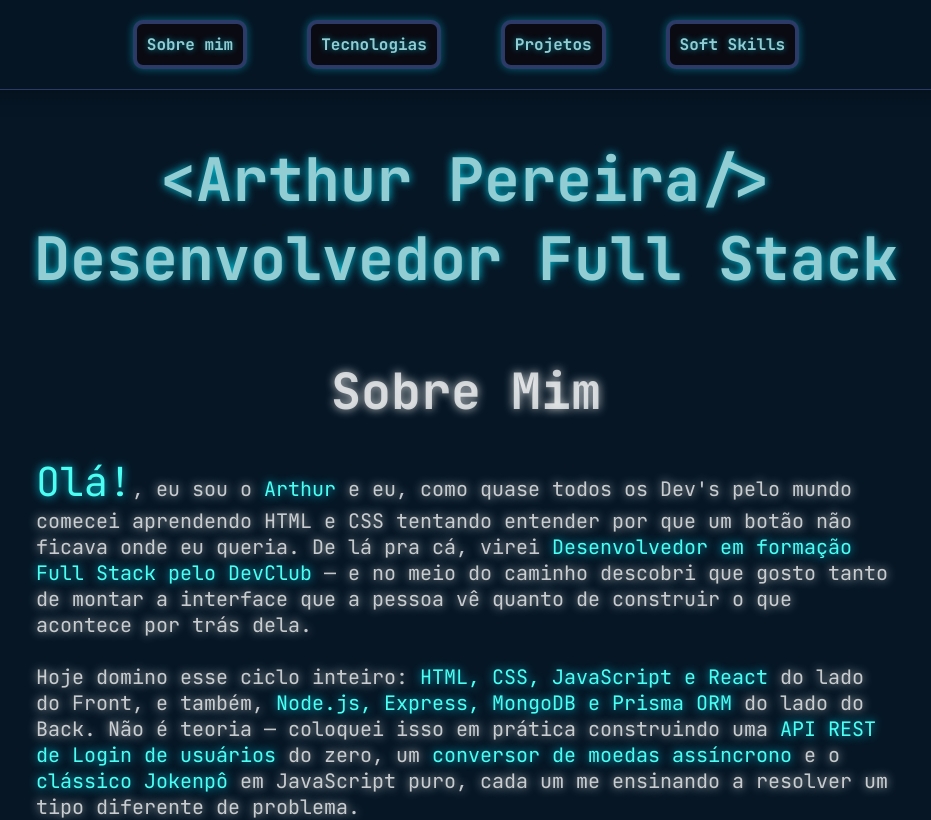
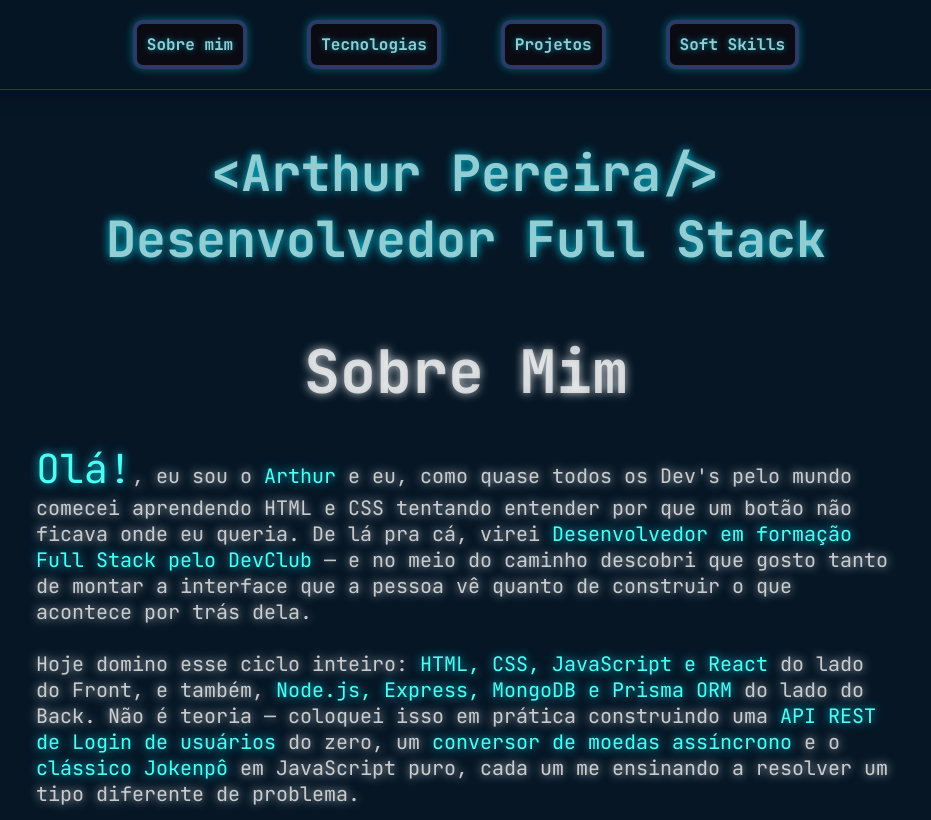
Before and after one commit to arthur-wso/portfolio-pessoal, a React (Vite) app: page / in a window 1280 px wide. Shown: the top 820 px of the page, without its empty margins (174-1105 px from the left). Built offline with nearby package versions, Linux system fonts and the light colour scheme.

Commit message:
refactor: troca estilo inline do Sobre Mim por styled-components

```diff
--- a/src/pages/Home/index.jsx
+++ b/src/pages/Home/index.jsx
@@ -1,5 +1,6 @@
 import {
 	About,
+	AboutMe,
 	Container,
 	Paragraph,
 	Span,
@@ -17,15 +18,7 @@ function Home() {
 					Desenvolvedor Full Stack
 					<br />
 				</Title>
-				<h2
-					style={{
-						textAlign: 'center',
-						fontSize: '50px',
-						marginBottom: '10px',
-					}}
-				>
-					Sobre Mim
-				</h2>
+				<AboutMe>Sobre Mim</AboutMe>
 				<br />
 				<Paragraph>
 					<SpanInitial>Olá!</SpanInitial>, eu sou o <Span>Arthur</Span> e eu,
--- a/src/pages/Home/styles.js
+++ b/src/pages/Home/styles.js
@@ -17,10 +17,21 @@ export const Title = styled.h1`
     margin-bottom: 60px;
 
     @media (min-width: 760px){
-        font-size: 60px;
+        font-size: 50px;
         padding: 0;
     }
 `;
+
+export const AboutMe = styled.h2`
+    text-align: center;
+    font-size: 30px;
+	margin-bottom: 10px;
+
+    @media (min-width: 760px) {
+        font-size: 60px;
+    }
+`;
+
 export const Paragraph = styled.p`
     color: #ffffffbe;
     text-shadow: 0 0 10px rgba(224, 227, 227, 0.9);
```
